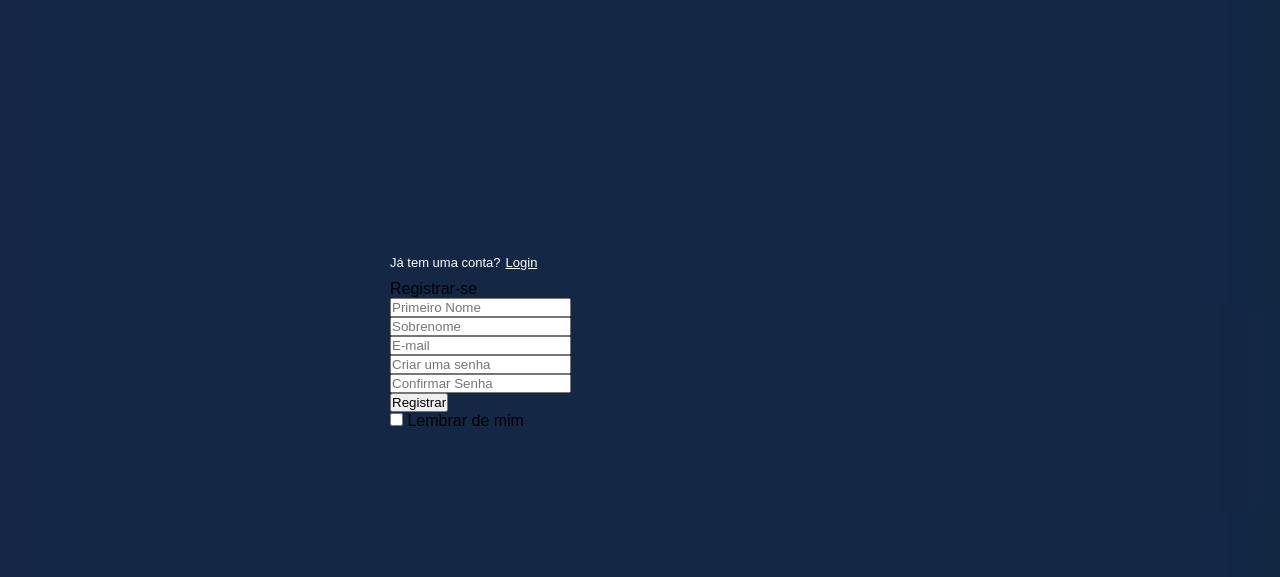
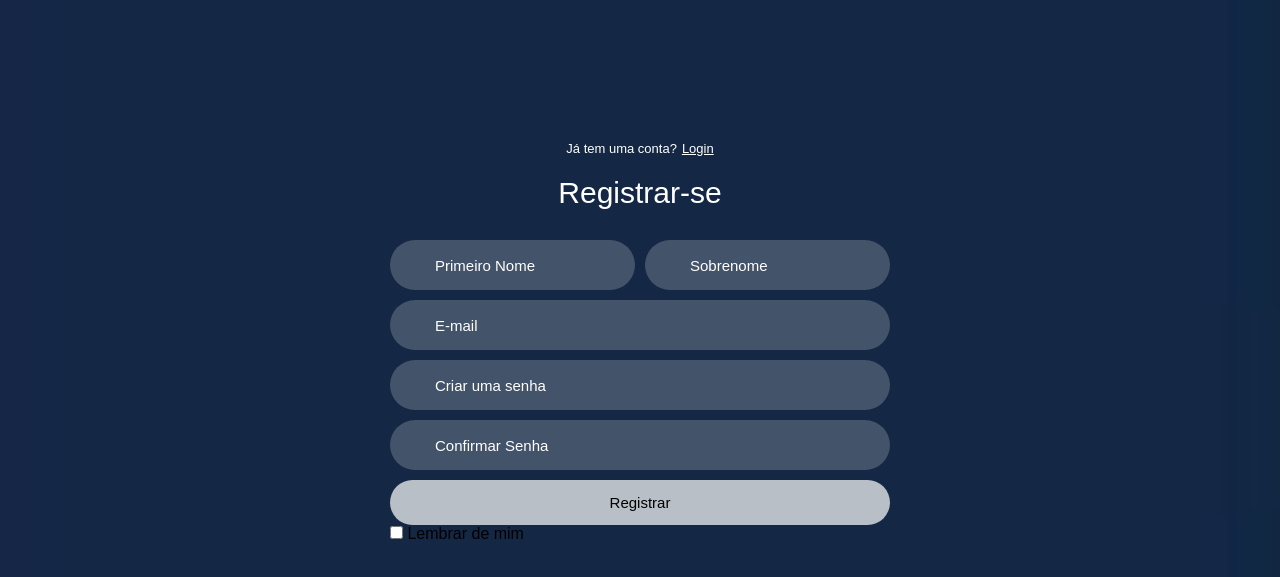
Before and after one commit to Yasminszz/Lilo-Stich, a plain HTML site: page Cadastro.html in a window 1280 px wide. Shown: the part 103-680 px from the top of the page. Drawn offline with Linux system fonts and the light colour scheme.

Commit message:
Tela de cadastro

```diff
--- a/Cadastro.html
+++ b/Cadastro.html
@@ -23,7 +23,7 @@
         <div class="register-container" id="register">
             <div class="top">
                 <span>Já tem uma conta? <a href="#" onclick="login()">Login</a></span>
-                <header>Registrar-se</header>
+                <header class="registrotitulo">Registrar-se</header>
             </div>
             <div class="two-forms">
                 <div class="input-box">
@@ -32,6 +32,8 @@
                 <div class="input-box">
                     <input type="text" class="input_field" placeholder="Sobrenome">
                 </div>
+                </div>
+
                 <div class="input-box">
                     <input type="text" class="input_field" placeholder="E-mail">
                 </div>
@@ -49,7 +51,6 @@
                         <input type="checkbox" id="register-check">
                         <label for="register-check">Lembrar de mim</label>
                     </div>
-                </div>
             </div>
         </div>
     </div>
--- a/styleCadastro.css
+++ b/styleCadastro.css
@@ -88,6 +88,7 @@ body{
     font-size: small;
     padding: 10px 0;
     display: flex;
+    justify-content: center;
 }
 
 .top span a{
@@ -95,3 +96,63 @@ body{
     color: #fff;
     margin-left: 5px;
 }
+
+.registrotitulo{
+    color: #fff;
+    font-size: 30px;
+    text-align: center;
+    padding: 10px 0 30px 0;
+}
+
+.two-forms{
+    display: flex;
+    gap: 10px;
+}
+
+.input_field{
+    font-size: 15px;
+    background: rgba(255, 255, 255, 0.2);
+    color: #fff;
+    height: 50px;
+    width: 100%;
+    margin-bottom: 10px;
+    padding: 0 10px 0 45px;
+    border: none;
+    border-radius: 30px;
+    outline: none;
+    transition: .2s ease;
+}
+
+.input-field:hover, .input-field:focus{
+    background: rgba(255, 255, 255, 0.25);
+}
+::-webkit-input-placeholder{
+    color: #fff;
+}
+
+.input-box i{
+    position: relative;
+    top: -35px;
+    left: 17px;
+    color: #fff;
+}
+
+.submit{
+    font-size: 15px;
+    font-weight: 500;
+    color: black;
+    height: 45px;
+    width: 100%;
+    border: none;
+    border-radius: 30px;
+    outline: none;
+    background: rgba(255, 255, 255, 0.7);
+    cursor: pointer;
+    transition: .3s ease-in-out;
+}
+
+.submit:hover{
+    background: rgba(255, 255, 255, 0.5);
+    box-shadow: 1px 5px 7px 1px rgba(0, 0, 0, 0.2);
+
+}
```
